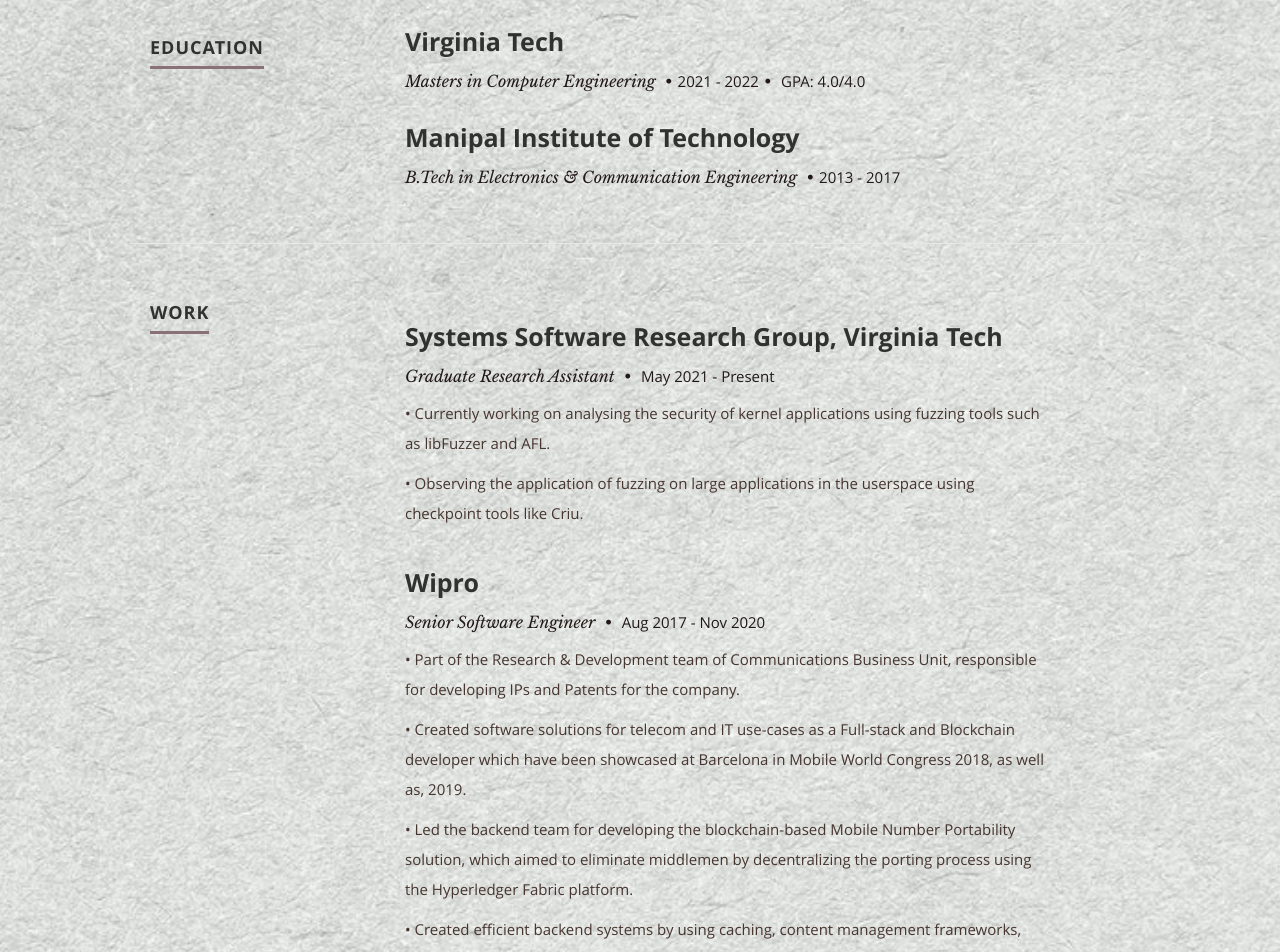
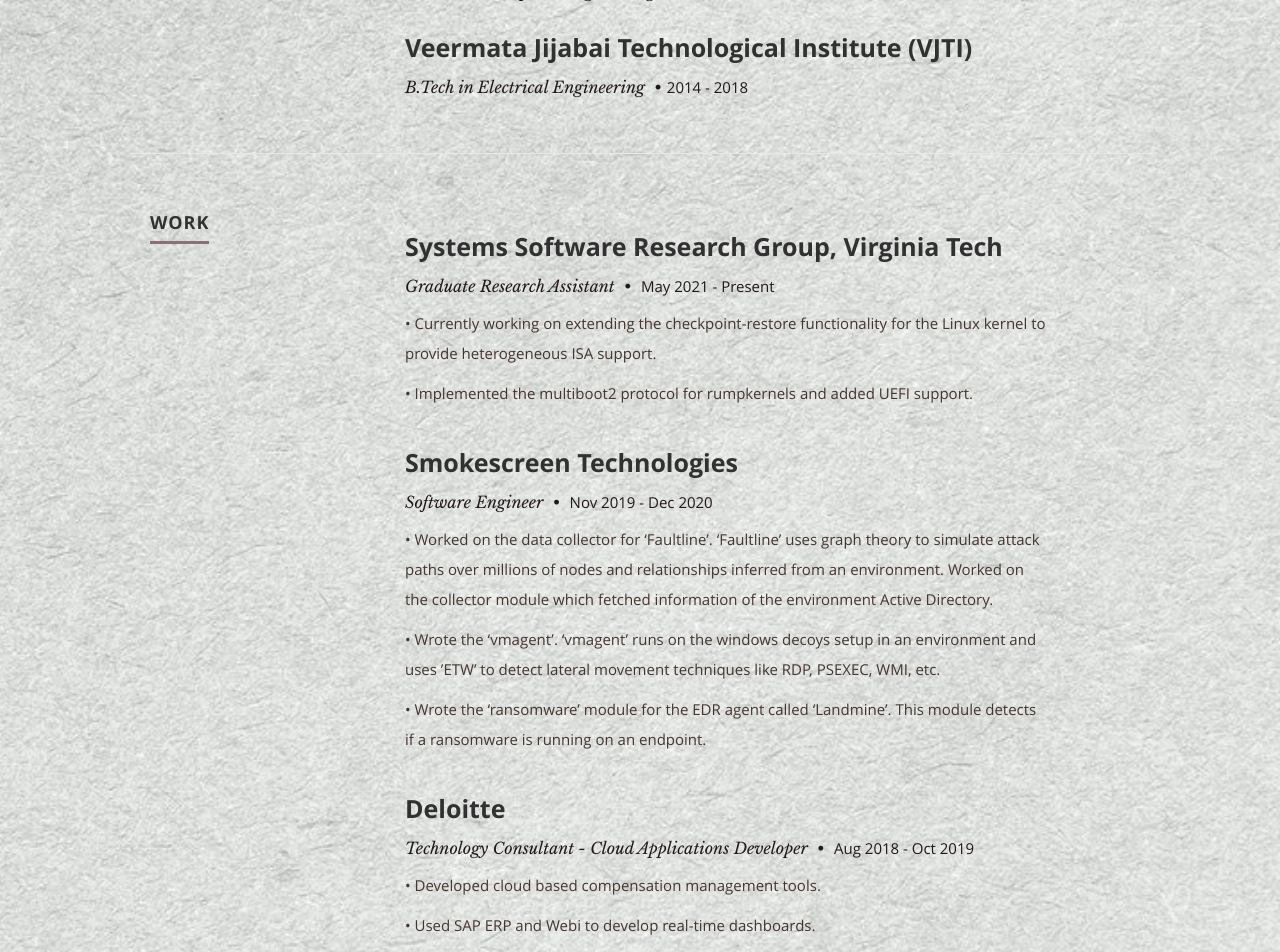
Before and after one commit to abhishekbapat/portfolio, a React (Create React App) app: page / in a window 1280 px wide. Shown: the part 1680-2632 px from the top of the page. Built offline with nearby package versions, Linux system fonts and the light colour scheme.

Commit message:
chore: content update

```diff
--- a/public/resumeData.json
+++ b/public/resumeData.json
@@ -2,16 +2,16 @@
   "main": {
     "firstname": "Abhishek",
     "lastname": "Bapat",
-    "occupation": "Systems Software developer",
+    "occupation": "Graduate Researcher",
+    "company":"Systems Software Research Group, Virginia Tech",
     "description": "At present I am pursuing my Master's degree in Computer Engineering from Virginia Tech",
     "image": "profilepic.jpg",
-    "bio": "A master's in Computer Engineering student at Virginia Tech, I am a technology enthusiast. I strongly believe in the language-agnostic approach and am ready to develop solutions in newer and efficient technologies. \nCurrently, as a part of my master's journey, I am delving deep into computer systems and systems programming - exploring the LLVM compiler and the Linux kernel.\n Having 3+ years of work experience in web/app development, I am proficient in backend development using Node.js, with a knack for frontend development using React. Being involved in projects delivering end to end B2X solutions to customers, I believe in the importance of creating modular, clean, and testable code and can vouch for the efficiency of the Agile methodology. \nPlease feel free to reach out to me using my email-id listed below or any of the linked social sites!",
+    "bio": "Abhishek is a graduate researcher at Systems Software Research Group, Virginia Tech. He is mainly interested in systems software and has worked in the areas of cross architecture application state transformation, libraryOS, Compilers, OS security and Virtualization. \nHaving worked as a software engineer for almost 3 years, Abhishek writes optimized, clean, modular, maintainable and testable code. \nIn his spare cycles, Abhishek likes to indulge in prog music, playing chess and reading. \nFeel free to reach out to him on his email id or the linked social media handles.",
     "contactmessage": "Here is where you should write your message to readers to have them get in contact with you.",
-    "email": "monamidg@gmail.com",
+    "email": "abhishekbapat28@gmail.com",
     "phone": "",
     "home": {
-      "city": "Bengaluru",
-      "state": "Karnataka",
+      "city": "Mumbai",
       "country": "India"
     },
     "address": {
@@ -41,19 +41,19 @@
     ]
   },
   "resume": {
-    "skillmessage": "I am an explorer and tinker with a variety of tech, but these are the programming skills which I use most frequently at work/personal projects.",
+    "skillmessage": "The following are the skills Abhishek has gained proficiency in.",
     "education": [
       {
         "school": "Virginia Tech",
         "degree": "Masters in Computer Engineering",
-        "graduated": "2021 - 2022",
+        "graduated": "2021 - 2022(Est)",
         "gpa": "GPA: 4.0/4.0",
         "description": ""
       },
       {
-        "school": "Manipal Institute of Technology",
-        "degree": "B.Tech in Electronics & Communication Engineering",
-        "graduated": "2013 - 2017",
+        "school": "Veermata Jijabai Technological Institute (VJTI)",
+        "degree": "B.Tech in Electrical Engineering",
+        "graduated": "2014 - 2018",
         "description": ""
       }
     ],
@@ -62,36 +62,22 @@
         "company": "Systems Software Research Group, Virginia Tech",
         "title": "Graduate Research Assistant ",
         "years": "May 2021 - Present",
-        "description": "• Currently working on analysing the security of kernel applications using fuzzing tools such as libFuzzer and AFL. \n• Observing the application of fuzzing on large applications in the userspace using checkpoint tools like Criu."
+        "description": "• Currently working on extending the checkpoint-restore functionality for the Linux kernel to provide heterogeneous ISA support. \n• Implemented the multiboot2 protocol for rumpkernels and added UEFI support."
       },
       {
-        "company": "Wipro",
-        "title": "Senior Software Engineer ",
-        "years": "Aug 2017 - Nov 2020",
-        "description": "• Part of the Research & Development team of Communications Business Unit, responsible for developing IPs and Patents for the company. \n • Created software solutions for telecom and IT use-cases as a Full-stack and Blockchain developer which have been showcased at Barcelona in Mobile World Congress 2018, as well as, 2019. \n • Led the backend team for developing the blockchain-based Mobile Number Portability solution, which aimed to eliminate middlemen by decentralizing the porting process using the Hyperledger Fabric platform. \n • Created efficient backend systems by using caching, content management frameworks, optimized REST APIs, and modeling database schemas."
+        "company": "Smokescreen Technologies",
+        "title": "Software Engineer ",
+        "years": "Nov 2019 - Dec 2020",
+        "description": "• Worked on the data collector for ‘Faultline’. ‘Faultline’ uses graph theory to simulate attack paths over millions of nodes and relationships inferred from an environment. Worked on the collector module which fetched information of the environment Active Directory. \n • Wrote the ‘vmagent’. ‘vmagent’ runs on the windows decoys setup in an environment and uses ’ETW’ to detect lateral movement techniques like RDP, PSEXEC, WMI, etc. \n • Wrote the ‘ransomware’ module for the EDR agent called ‘Landmine’. This module detects if a ransomware is running on an endpoint."
+      },
+      {
+        "company": "Deloitte",
+        "title": "Technology Consultant - Cloud Applications Developer ",
+        "years": "Aug 2018 - Oct 2019",
+        "description": "• Developed cloud based compensation management tools. \n • Used SAP ERP and Webi to develop real-time dashboards. \n • Supported various software development initiatives as a member of the Cloud Applications team."
       }
     ],
     "skills": [
-      {
-        "category": "Systems",
-        "name": "LLVM",
-        "level": "50%"
-      },
-      {
-        "category": "Systems",
-        "name": "UEFI",
-        "level": "50%"
-      },
-      {
-        "category": "Systems",
-        "name": "x86 architecture",
-        "level": "50%"
-      },
-      {
-        "category": "Operating Systems",
-        "name": "Linux",
-        "level": "50%"
-      },
       {
         "category": "Programming",
         "name": "C",
@@ -114,99 +100,121 @@
       },
       {
         "category": "Programming",
-        "name": "Javascript",
+        "name": "C#",
         "level": "70%"
       },
       {
-        "category": "Web technologies",
-        "name": "Node.js",
-        "level": "90%"
+        "category": "Programming",
+        "name": "x86 Assembly",
+        "level": "70%"
       },
       {
-        "category": "Web technologies",
-        "name": "Express.js",
-        "level": "90%"
+        "category": "Programming",
+        "name": "Rust",
+        "level": "70%"
       },
       {
-        "category": "Databases",
-        "name": "MongoDB",
-        "level": "80%"
-      },
-      {
-        "category": "Databases",
-        "name": "Redis",
-        "level": "80%"
-      },
-      {
-        "category": "Web technologies",
-        "name": "React.js",
+        "category": "Scripting",
+        "name": "Shell",
         "level": "50%"
       },
       {
-        "category": "Databases",
-        "name": "MySQL",
-        "level": "70%"
-      },
-      {
-        "category": "Web technologies",
-        "name": "React Native",
+        "category": "Scripting",
+        "name": "Bash",
         "level": "50%"
       },
       {
-        "category": "Others",
+        "category": "Scripting",
+        "name": "PowerShell",
+        "level": "50%"
+      },
+      {
+        "category": "Competencies",
         "name": "Git",
         "level": "50%"
       },
       {
-        "category": "Others",
-        "name": "Blockchain",
+        "category": "Competencies",
+        "name": "UEFI",
+        "level": "50%"
+      },
+      {
+        "category": "Competencies",
+        "name": "Linux Kernel",
+        "level": "50%"
+      },
+      {
+        "category": "Competencies",
+        "name": "POSIX",
+        "level": "50%"
+      },
+      {
+        "category": "Competencies",
+        "name": "LLVM",
+        "level": "50%"
+      },
+      {
+        "category": "Competencies",
+        "name": "FreeRTOS",
+        "level": "50%"
+      },
+      {
+        "category": "Competencies",
+        "name": "AWS",
+        "level": "50%"
+      },
+      {
+        "category": "Competencies",
+        "name": "Xen",
+        "level": "50%"
+      },
+      {
+        "category": "Competencies",
+        "name": "KVM",
+        "level": "50%"
+      },
+      {
+        "category": "Competencies",
+        "name": "QEMU",
+        "level": "50%"
+      },
+      {
+        "category": "Competencies",
+        "name": "OS Security",
+        "level": "50%"
+      },
+      {
+        "category": "Competencies",
+        "name": "Datastructures and Algorithms",
         "level": "50%"
       }
     ]
   },
   "portfolio": {
-    "heading": "Check out some of my latest projects.",
+    "heading": "Check out some of Abhishek's latest projects.",
     "projects": [
       {
-        "title": "ISO 9660 File System",
-        "category": "An implementation to perform higher-level operations (reading a file) using the low-level block I/O operations in UEFI. Reads the ISO file, and loads the kernel into memory.",
-        "url": "https://github.com/imanom/Iso-9660-FileSystem",
+        "title": "UEFI Support for rump kernels",
+        "category": "Changing the boot protocol for rumprun to multiboot2 and adding UEFI support.",
+        "url": "https://github.com/abhishekbapat/rumprun-smp",
         "image": "black.jpg"
       },
       {
         "title": "Static Heap Analyzer",
         "category": "An intra-procedural static heap analyzer to detect liveness of heap data, implemented in llvm.",
-        "url": "https://github.com/imanom/StaticHeapAnalyzer",
+        "url": "https://github.com/abhishekbapat/StaticHeapAnalyzer",
         "image": "black.jpg"
       },
       {
-        "title": "Bootloader",
-        "category": "Implemented a basic bootloader with a dedicated kernel and userspace",
-        "url": "https://github.com/imanom/OS-Assignments",
+        "title": "Minimal kernel with UEFI bootloader",
+        "category": "Implemented a UEFI bootloader and a minimal kernel with paging, framebuffer console printing, system calls, page fault interrupt, apic timer and thread local storage.",
+        "url": "https://github.com/abhishekbapat/OSAndVirtualizationAssignments",
         "image": "black.jpg"
       },
       {
-        "title": "LLVM optimizations",
-        "category": "Implemented several LLVM optimization and transformation passes.",
-        "url": "https://github.com/imanom/CompilerOptimizationAssignments",
-        "image": "black.jpg"
-      },
-      {
-        "title": "LLVM optimizations",
-        "category": "Implemented several LLVM optimization and transformation passes.",
-        "url": "https://github.com/imanom/CompilerOptimizationAssignments",
-        "image": "black.jpg"
-      },
-      {
-        "title": "LLVM optimizations",
-        "category": "Implemented several LLVM optimization and transformation passes.",
-        "url": "https://github.com/imanom/CompilerOptimizationAssignments",
-        "image": "black.jpg"
-      },
-      {
-        "title": "LLVM optimizations",
-        "category": "Implemented several LLVM optimization and transformation passes.",
-        "url": "https://github.com/imanom/CompilerOptimizationAssignments",
+        "title": "Compiler Optimizations",
+        "category": "Implemented classic compiler optimizations like Loop Invariant Code Motion, Dead Code Elimination, etc.",
+        "url": "https://github.com/abhishekbapat/CompilerOptimizationAssignments",
         "image": "black.jpg"
       }
     ]
--- a/src/Components/Header.js
+++ b/src/Components/Header.js
@@ -3,14 +3,15 @@
 class Header extends Component {
    render() {
 
-    if(this.props.data){
+      if (this.props.data) {
          var firstname = this.props.data.firstname;
          var lastname = this.props.data.lastname;
-      var occupation= this.props.data.occupation;
-      var description= this.props.data.description;
-      var city= this.props.data.address.city;
-      var state= this.props.data.address.state;
-      var networks= this.props.data.social.map(function(network){
+         var occupation = this.props.data.occupation;
+         var description = this.props.data.description;
+         var city = this.props.data.address.city;
+         var state = this.props.data.address.state;
+         var company = this.props.data.company;
+         var networks = this.props.data.social.map(function (network) {
             return <li key={network.name}><a href={network.url} target="_blank" rel="noopener noreferrer"><i className={network.className}></i></a></li>
          })
       }
@@ -34,8 +35,9 @@
 
             <div className="row banner">
                <div className="banner-text">
-            <h1 className="responsive-headline">I'm <span className="firstname">{firstname}</span> {lastname}.</h1>
-            <h3>I'm a {state} based <span>{occupation}</span>, currently living in {city}, {state}. {description}.</h3>
+                  <h1 className="responsive-headline"><span className="firstname">{firstname}</span> {lastname}.</h1>
+                  <h3><span>{occupation}</span></h3>
+                  <h3>{company}.</h3>
                   <hr />
                   <ul className="social">
                      {networks}
```
Lines whose indentation alone changed are shown as unchanged.
